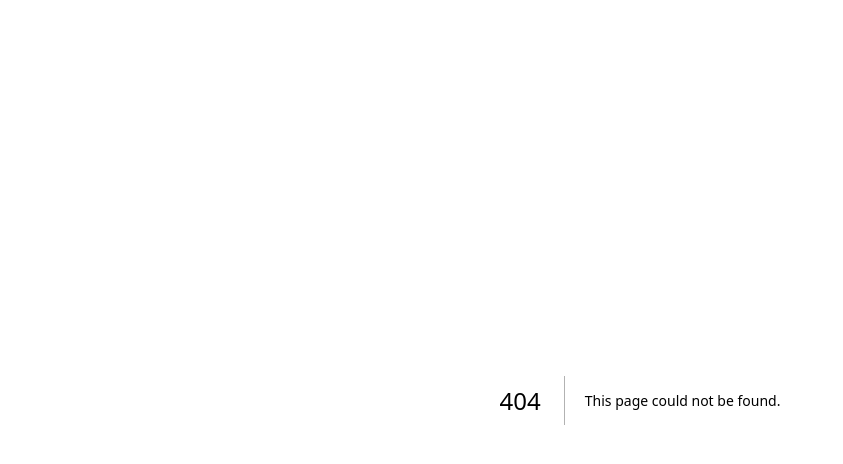
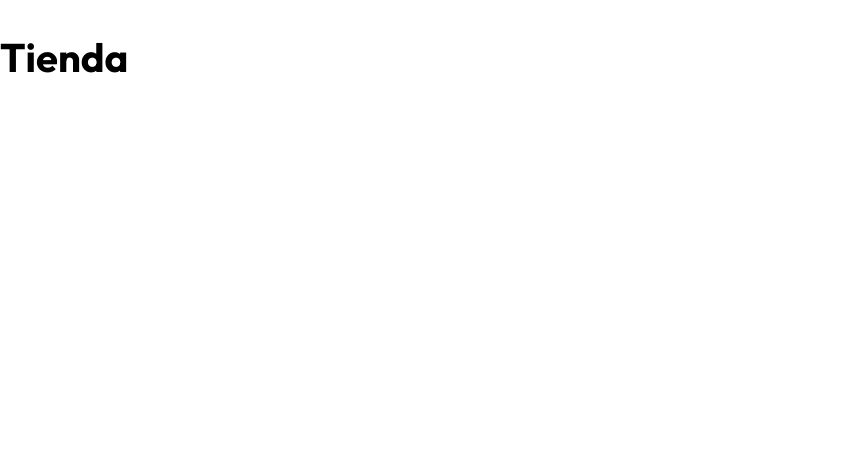
Before and after one commit to Rexpeto/guitarla-nextjs, a Next.js app: page /tienda in a window 1280 px wide. Before the commit this address had no page. Shown: the top 464 px of the page, without its empty margins (0-843 px from the left). Built offline with nearby package versions, Linux system fonts and the light colour scheme.

Commit message:
Página de la tienda

```diff
--- /dev/null
+++ b/pages/tienda.js
@@ -0,0 +1,14 @@
+import Layout from "@/components/layout";
+
+const Tienda = () => {
+    return (
+        <Layout
+            title="Tienda"
+            description="Las mejores guitarras en nuestra tienda oficial"
+        >
+            <h1>Tienda</h1>
+        </Layout>
+    );
+};
+
+export default Tienda;
```
